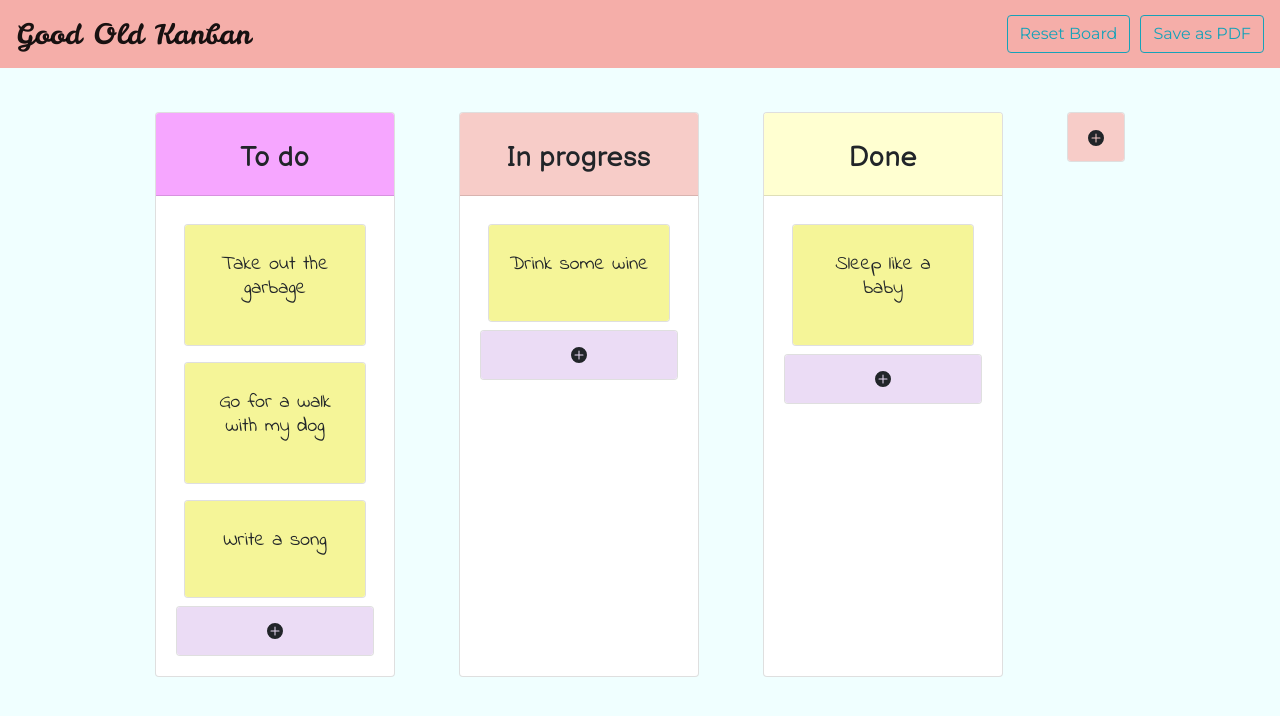
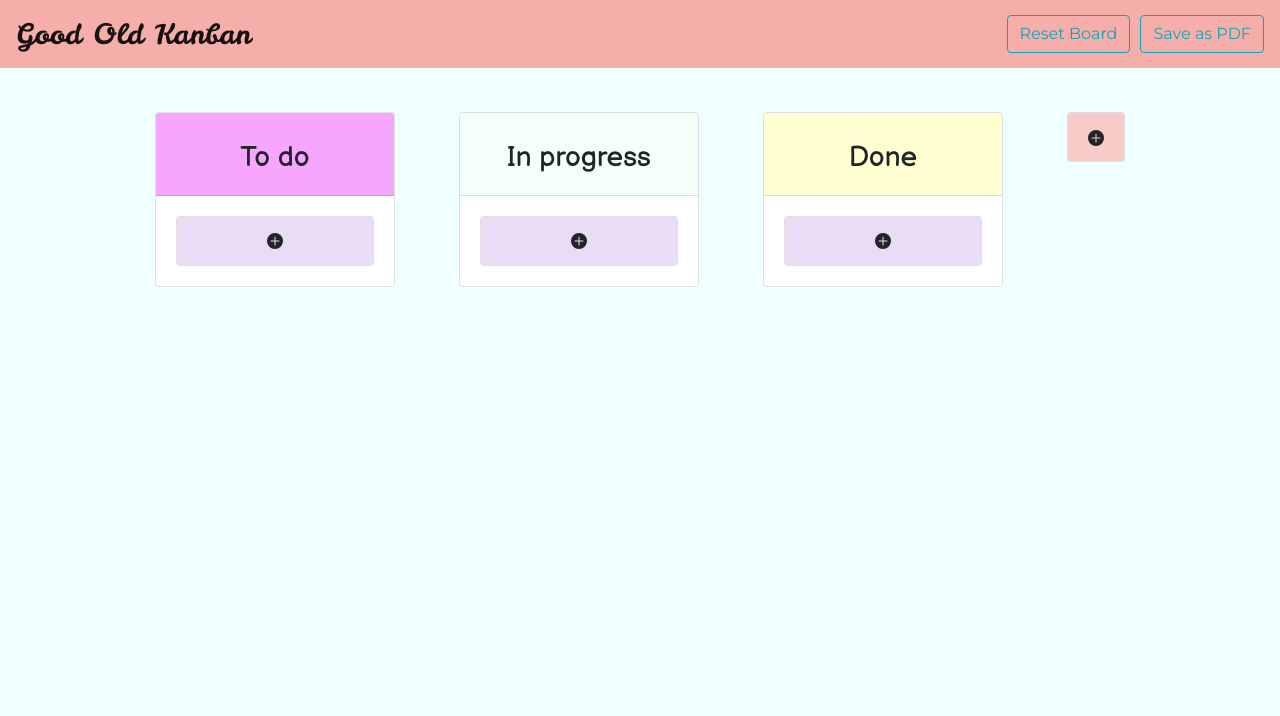
Before and after one commit to jessicaseo83/kanban, a React (Create React App) app: page / in a window 1280 px wide. Shown: the top 716 px of the page. Built offline with nearby package versions, Linux system fonts and the light colour scheme.

Commit message:
remove initial data sets

```diff
--- a/src/data/Initialdata.js
+++ b/src/data/Initialdata.js
@@ -1,31 +1,22 @@
 const initialData = {
-  tasks: {
-    'task-1': {id: 'task-1', title: 'Take out the garbage', detail: 'Take out the stinky garbage!!!'},
-    'task-2': {id: 'task-2', title: 'Go for a walk with my dog', detail: ''},
-    'task-3': {id: 'task-3', title: 'Write a song',
-  detail: ''},
-    'task-4': {id: 'task-4', title: 'Drink some wine',
-    detail: 'Drink 1 bottle of chardonnay'},
-    'task-5': {id: 'task-5', title: 'Sleep like a baby',
-    detail: 'Sleep for 10 hours'}
-  },
+  tasks: {},
   columns: {
     'c1' : {
       id: 'c1',
       title: 'To do',
-      taskIds: ['task-1', 'task-2', 'task-3'],
+      taskIds: [],
       color: '#f6a6ff'
     },
     'c2' : {
       id: 'c2',
       title: 'In progress',
-      taskIds: ['task-4'],
-      color: 'mint'
+      taskIds: [],
+      color: 'mintcream'
     },
     'c3' : {
       id: 'c3',
       title: 'Done',
-      taskIds: ['task-5'],
+      taskIds: [],
       color: '#ffffd1'
     }
   },
```
